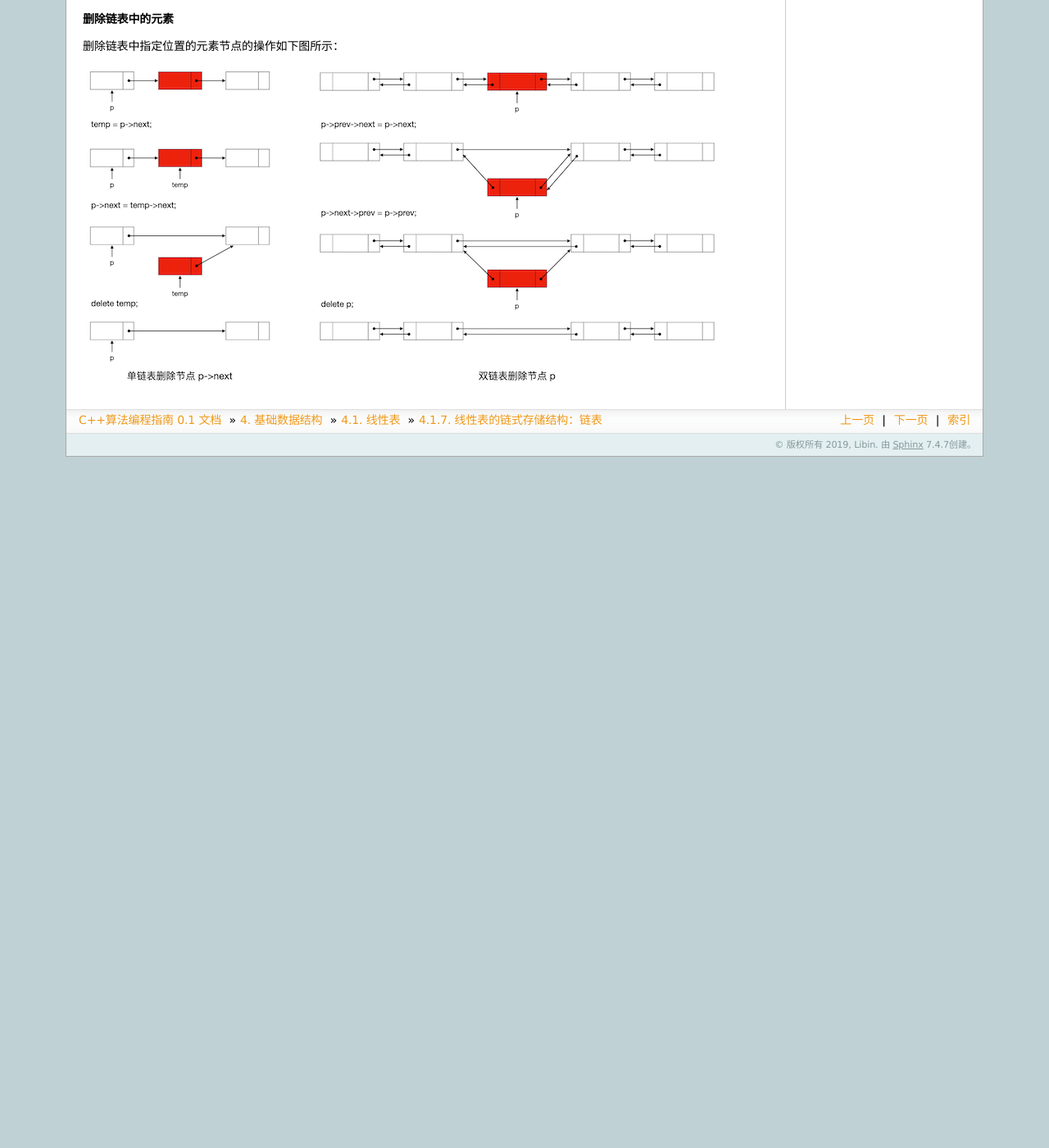
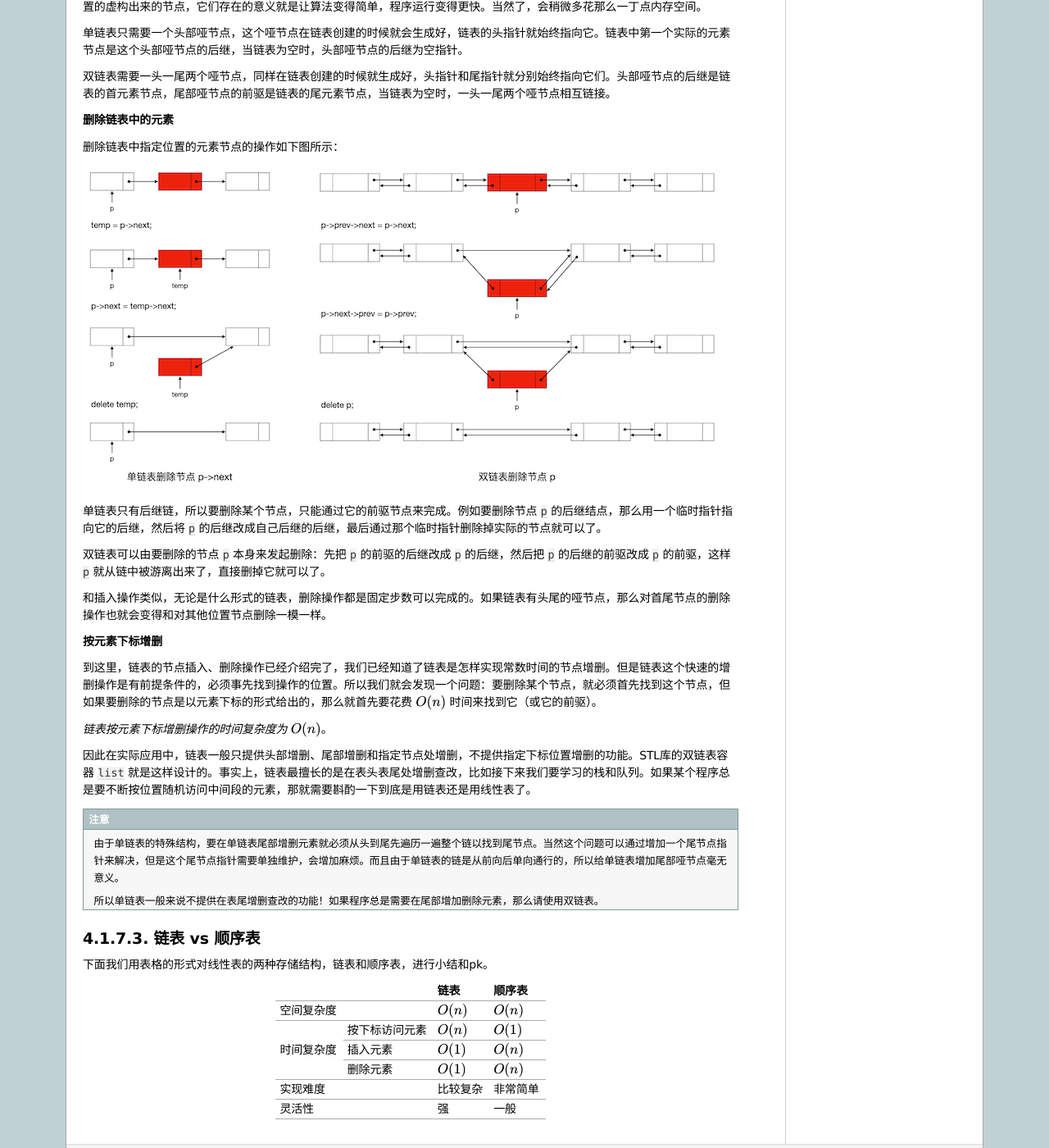
Before and after one commit to majorli/algo_guide, a Sphinx documentation site: the page built from source/ch03/sec01/317_linkedlist_1.rst, in a window 1280 px wide and 1400 px high, scrolled down 3914 px. Shown: the whole window at 82% size. Built offline with Sphinx 7.4.7, drawn with Linux system fonts in a browser that asks for light colours; formulas are drawn with MathJax 3; before the commit the page ends 4471 px from its top, so only the background shows below that; some of the changed text lies outside the part shown.

Commit message:
20200516_1030draft_317_completed

```diff
--- a/source/ch03/310_linear_list.rst
+++ b/source/ch03/310_linear_list.rst
@@ -32,4 +32,4 @@
    sec01/314_big_int_3
    sec01/315_big_int_4
    sec01/316_big_int_5
-   sec01/317_linked_list
+   sec01/317_linkedlist_1
--- a/source/ch03/sec01/317_linked_list.rst
+++ b/source/ch03/sec01/317_linkedlist_1.rst
@@ -4,11 +4,7 @@
 链表的概念
 ^^^^^^^^^^
 
-:strong:`链表`\ 采用链式存储结构来实现线性表。既然是线性表，那么元素在逻辑关系上一定是一个接着一个连成一串的，用精确的定义语言来描述就是：每一个元素都至多有一个唯一确定的前驱，也至多有一个唯一确定的后继。但是和顺序表不同，链表中的元素在实际的物理存储上并不要求严格地一个紧接着一个的顺序排放。链表可以在内存中任意的位置存放其中的元素，只要找到一块可以存放元素的内存空间即可。为了维持元素之间逻辑上的前驱后继关系，链表为每一个元素节点增设表示元素间前后关系的\ :strong:`链`\ 字段，指向前驱元素的链称作\ :strong:`前链`\ 或\ :strong:`前向链`\ ，指向后继元素的链称作\ :strong:`后链`\ 或\ :strong:`后向链`\ 。
-
-.. tip::
-
-   通常在C++语言中，链就是指向另一个元素节点的指针。
+:strong:`链表`\ 采用链式存储结构来实现线性表。既然是线性表，那么元素在逻辑关系上一定是一个接着一个连成一串的，用精确的定义语言来描述就是：每一个元素都至多有一个唯一确定的前驱，也至多有一个唯一确定的后继。但是和顺序表不同，链表中的元素在实际的物理存储上并不要求一个接一个存放，链表可以在任意内存位置随意存放各个元素。为了维持元素之间逻辑上的前驱后继关系，链表为每一个元素附加上表示其前后关系的指针，指向前驱元素的指针称作\ :strong:`前链`\ ，指向后继元素的指针称作\ :strong:`后链`\ 。元素的值和它的前后链组合在一起形成一个\ :strong:`元素节点`\ ，简称\ :strong:`节点`\ ，节点才是链表的基本存储单元，所有元素的节点通过前后链串接起来形成链表。
 
 如果链表中的每一个元素节点都只有一个后链，那么这样的链表叫做\ :strong:`单链表`\ 。如果每一个元素节点同时有一个后链和一个前链，那么称为\ :strong:`双链表`\ 或\ :strong:`双向链表`\ 。
 
@@ -16,7 +12,7 @@
 
 .. image:: ../../images/317_linkedlist_mem.png
 
-其中红色的箭头线表示后链指针，蓝色的表示前链指针。但是这样的示意图看起来非常不舒服，一般我们把链表的示意图画成下面这样更为抽象但是更简洁易懂的方式：
+其中红色的箭头线表示后链，蓝色的表示前链。但是这样的示意图看起来非常不舒服，一般我们把链表的示意图画成下面这样更为抽象但是更简洁易懂的方式，图中符号 ∧ 表示空指针：
 
 .. image:: ../../images/317_linkedlist.png
 
@@ -47,19 +43,27 @@
 
 .. attention::
 
-   如果给结构提供了一个构造器，而且这个构造器函数必须提供参数，那么就必须同时再提供一个不需要参数的默认构造器，否则这个结构类型就不能用于数组。
+   如果给结构提供了一个构造器，而且这个构造器函数是需要提供参数的，那么就必须同时再提供一个不需要参数的默认构造器，否则这个结构类型就不能用于数组。
 
    不需要参数的默认构造器函数可以是本身就没有参数的函数，也可以是所有参数都有默认值的函数。
 
-一般数据结构教程中都会使用模板类型，我们也一样，后面将介绍怎样实现支持任意数据类型的链表。但是在实际编程解决算法问题时，元素的数据类型一般都是明确的，所以往往并不需要使用模板，将数据类型写死就可以了。因此在实际例题中，除非确有必要，我们也将不再使用模板了。
+一般数据结构教程中都会使用模板类型，我们也一样，后面将介绍怎样实现支持任意数据类型的链表。但是在实际编程解决算法问题时，元素的数据类型一般都是明确的，所以往往并不需要使用模板，将数据类型写死就可以了。
 
 .. warning::
 
    如果函数的参数、返回值不是内置数据类型，而是结构的话，千万记住一定要传引用或者指针。当然了，首选传引用。
 
+.. note::
+
+   链表使用一个包装过的节点结构来存放元素和链，每一个元素要使用超过自身长度的存储空间，但是总的存储空间和元素的个数还是成正比例的，链表的总体空间占用量仍然是 :math:`O(n)` 级别。
+
 从链表的这种存储结构我们可以看出，链表虽然也是一个线性表，但是不能像顺序表一样通过元素的下标来直接跳转找到对应的元素。这是因为元素的实际存储位置可能在任何地方，相互之间没有确定的关系。给定一个下标，要找到对应的元素，对于单链表，我们只能从首元素开始沿着指向后继的链条逐个找下去，顺藤摸瓜找到相应位置为止；如果是双链表，也可以从尾元素开始沿着前驱链逐个向前找。
 
 在单链表中，从一个节点只能通向它的下一个节点，一旦过了某个节点，就回不去了，只能从头再来。双链表则功能强大一些，在任何一个节点上，都可以沿着前驱、后继两个方向来回访问。
+
+.. note::
+
+   链表只能沿着链的方向迭代遍历节点，无法根据下标直接访问指定位置上的元素，需要按下标访问时要从头节点开始逐个向后寻找，这是一个线性时间 :math:`O(n)` 的操作。
 
 所以这就引出了一个新的问题，首尾元素的节点在哪里？对于单链表，至少要知道它的首元素在哪里；对于双链表，它的首尾两个元素都应该知道，否则就无法正确访问链表中的元素。因此像上面给出的示意图中这样的链表还是不完整的，我们还需要有两个特殊的指针来指向链表的头节点和尾节点（单链表可以只有一个头节点，当然有一个尾节点有时候会更方便），称为\ :strong:`头指针`\ （head）和\ :strong:`尾指针`\ （tail），如下图所示：
 
@@ -71,7 +75,11 @@
 
 在实际编程的时候，我们很少会仅是简单地定义两个指针，这样太简陋了，而且会多出两个独立的变量来。如果程序中要用到很多张链表，那么难道用一大堆独立的指针变量吗？一般我们定义另一个结构类型来存放链表的头尾指针，这个结构类型就代表了完整的链表数据结构。这个链表结构里面通常还会放上一些别的和链表有关的信息，比如最常见的会放入表的长度。另外我们还会把链表的各种操作（增加、删除、访问等）以成员函数的形式也集成入这个链表结构里去。这样，我们就通过这个链表结构把数据（元素节点）和功能（各种处理）都封装和隐藏了起来，把数据结构部分的代码固定了下来，并且把相对稳定变化不多的数据结构和千变万化多种多样的算法程序从逻辑上隔离了开来。
 
-以上所述就是链表最常见的两种形态：单链表和双链表。作为一种非常灵活的线性表数据结构，链表还可以有许多其他变种，其中最常见的是把首尾相接起来改造成所谓的\ :strong:`循环链表`\ 。循环单链表中尾节点的后继不再是空指针而是指向头指针；循环双链表中尾节点的后继指向头节点，头节点的前驱指向尾节点。这样一来，表被改造成了一个环，从而也就没有了严格意义上的头尾节点，所以这种循环链表中我们通常会用一个\ :strong:`当前指针`\ （current）来代替原来的头尾指针。如下图所示：
+.. hint::
+
+   把一种数据结构的底层存储模式和基本操作功能封装隐藏起来，对外只提供一些规定好的功能函数，这种设计模式就是计算机科学中所称的 :strong:`抽象数据类型`\ （ADTs）。数据结构就是研究各种ADTs的一门学科。
+
+以上所述就是链表最常见的两种形态：单链表和双链表。作为一种非常灵活的线性表数据结构，链表还可以有许多其他变种，比如把首尾相接起来形成所谓的\ :strong:`循环链表`\ 。循环单链表中尾节点的后继不再是空指针而是指向头指针；循环双链表中尾节点的后继指向头节点，头节点的前驱指向尾节点。这样一来，表被改造成了一个环，从而也就没有了严格意义上的头尾节点，所以这种循环链表中我们通常会用一个\ :strong:`当前指针`\ （current）来代替原来的头尾指针。如下图所示：
 
 .. image:: ../../images/317_linkedlist_3.png
 
@@ -103,14 +111,54 @@
 
 上面这些麻烦，只要在编程的时候足够仔细，可以用判断语句来进行区别处理，但是比较繁琐，而且影响运行速度。一般的链表实现都会采用在头尾节点的前后增加\ :strong:`哑节点`\ 的方法来进行处理。所谓哑节点，就是没有实际意义，不存放实际元素，只是用来占个位置的虚构出来的节点，它们存在的意义就是让算法变得简单，程序运行变得更快。当然了，会稍微多花那么一丁点内存空间。
 
-单链表一般只需要一个头部哑节点，这个哑节点在链表创建的时候就会生成好，链表的头指针就始终指向它。链表中第一个实际的元素节点是这个头部哑节点的后继，当链表为空时，头部哑节点的后继为空指针。
+单链表只需要一个头部哑节点，这个哑节点在链表创建的时候就会生成好，链表的头指针就始终指向它。链表中第一个实际的元素节点是这个头部哑节点的后继，当链表为空时，头部哑节点的后继为空指针。
 
 双链表需要一头一尾两个哑节点，同样在链表创建的时候就生成好，头指针和尾指针就分别始终指向它们。头部哑节点的后继是链表的首元素节点，尾部哑节点的前驱是链表的尾元素节点，当链表为空时，一头一尾两个哑节点相互链接。
 
-另外，为了方便实现在单链表尾部添加节点的操作，豪华版的单链表也可以增设一个尾指针，但不需要尾部哑元素，单链表的尾指针应该指向表中的尾元素节点，这是因为单链表只能在某个节点之后进行插入。当链表为空时，尾指针同样指向头部哑节点。
 
 **删除链表中的元素**
 
 删除链表中指定位置的元素节点的操作如下图所示：
 
 .. image:: ../../images/317_linkedlist_era.png
+
+单链表只有后继链，所以要删除某个节点，只能通过它的前驱节点来完成。例如要删除节点 ``p`` 的后继结点，那么用一个临时指针指向它的后继，然后将 ``p`` 的后继改成自己后继的后继，最后通过那个临时指针删除掉实际的节点就可以了。
+
+双链表可以由要删除的节点 ``p`` 本身来发起删除：先把 ``p`` 的前驱的后继改成 ``p`` 的后继，然后把 ``p`` 的后继的前驱改成 ``p`` 的前驱，这样 ``p`` 就从链中被游离出来了，直接删掉它就可以了。
+
+和插入操作类似，无论是什么形式的链表，删除操作都是固定步数可以完成的。如果链表有头尾的哑节点，那么对首尾节点的删除操作也就会变得和对其他位置节点删除一模一样。
+
+**按元素下标增删**
+
+到这里，链表的节点插入、删除操作已经介绍完了，我们已经知道了链表是怎样实现常数时间的节点增删。但是链表这个快速的增删操作是有前提条件的，必须事先找到操作的位置。所以我们就会发现一个问题：要删除某个节点，就必须首先找到这个节点，但如果要删除的节点是以元素下标的形式给出的，那么就首先要花费 :math:`O(n)` 时间来找到它（或它的前驱）。
+
+:emphasis:`链表按元素下标增删操作的时间复杂度为` :math:`O(n)`\ 。
+
+因此在实际应用中，链表一般只提供头部增删、尾部增删和指定节点处增删，不提供指定下标位置增删的功能。STL库的双链表容器 ``list`` 就是这样设计的。事实上，链表最擅长的是在表头表尾处增删查改，比如接下来我们要学习的栈和队列。如果某个程序总是要不断按位置随机访问中间段的元素，那就需要斟酌一下到底是用链表还是用线性表了。
+
+.. attention::
+
+   由于单链表的特殊结构，要在单链表尾部增删元素就必须从头到尾先遍历一遍整个链以找到尾节点。当然这个问题可以通过增加一个尾节点指针来解决，但是这个尾节点指针需要单独维护，会增加麻烦。而且由于单链表的链是从前向后单向通行的，所以给单链表增加尾部哑节点毫无意义。
+
+   所以单链表一般来说不提供在表尾增删查改的功能！如果程序总是需要在尾部增加删除元素，那么请使用双链表。
+
+链表 vs 顺序表
+^^^^^^^^^^^^^^
+
+下面我们用表格的形式对线性表的两种存储结构，链表和顺序表，进行小结和pk。
+
++------------------------------------+-----------------------------------------+-------------------------------------------+
+|                                    | 链表                                    | 顺序表                                    |
++====================================+=========================================+===========================================+
+| 空间复杂度                         | :math:`O(n)`                            | :math:`O(n)`                              |
++-------------+----------------------+-----------------------------------------+-------------------------------------------+
+|             | 按下标访问元素       | :math:`O(n)`                            | :math:`O(1)`                              |
+|             +----------------------+-----------------------------------------+-------------------------------------------+
+| 时间复杂度  | 插入元素             | :math:`O(1)`                            | :math:`O(n)`                              |
+|             +----------------------+-----------------------------------------+-------------------------------------------+
+|             | 删除元素             | :math:`O(1)`                            | :math:`O(n)`                              |
++-------------+----------------------+-----------------------------------------+-------------------------------------------+
+| 实现难度                           | 比较复杂                                | 非常简单                                  |
++------------------------------------+-----------------------------------------+-------------------------------------------+
+| 灵活性                             | 强                                      | 一般                                      |
++------------------------------------+-----------------------------------------+-------------------------------------------+
```
